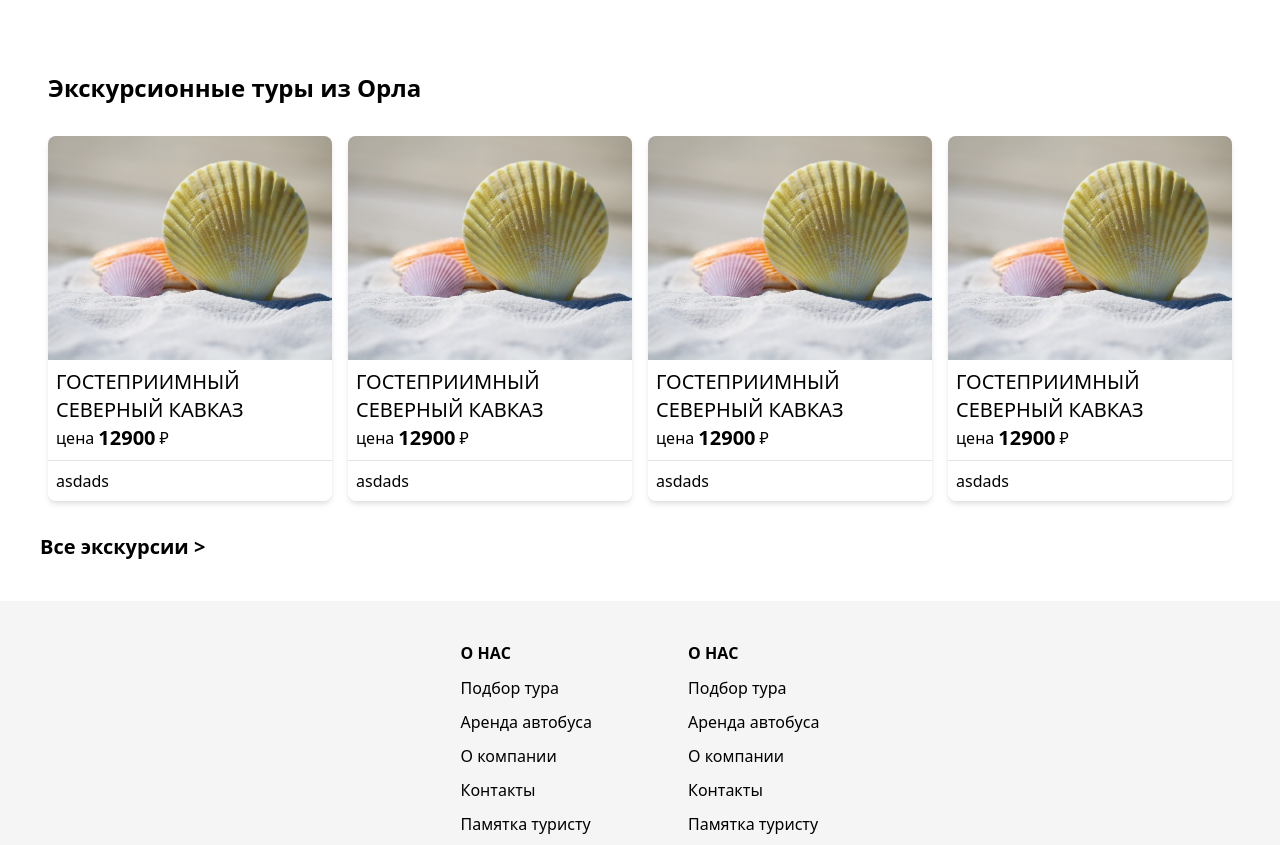
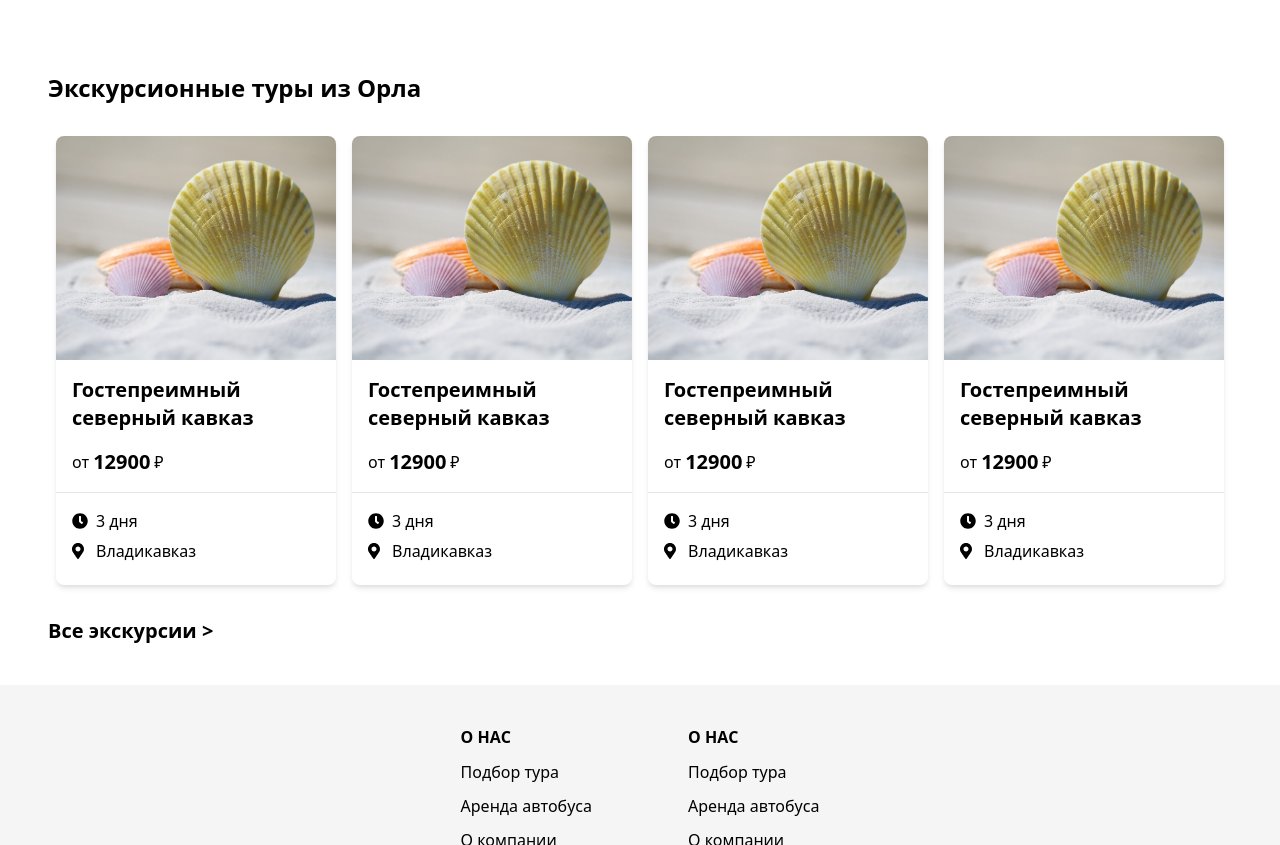
Before and after one commit to snwkng/gtorel.com, a Vue app: page / in a window 1280 px wide. Shown: the part 1560-2405 px from the top of the page. Built offline with nearby package versions, Linux system fonts and the light colour scheme.

Commit message:
styles edit

```diff
--- a/src/components/BusRent.vue
+++ b/src/components/BusRent.vue
@@ -2,7 +2,7 @@
 </script>
 
 <template>
-  <section class="container mx-auto px-10 py-10">
+  <section class="container mx-auto px-12 py-10">
     <div class="flex flex-col md:flex-row bg-gray-600 text-white w-full h-full md:h-96 p-10 h-52 rounded-xl">
       <div class="flex justify-center flex-col w-full md:w-1/2">
         <h3 class="text-4xl font-bold mb-4">Аренда микроавтобуса в Орле</h3>
--- a/src/components/SectionExcursions.vue
+++ b/src/components/SectionExcursions.vue
@@ -5,12 +5,12 @@ import ExcursionCard from "../components/cards/ExcursionCard.vue"
 <template>
   <section class="container mx-auto px-10 py-10 overflow-hidden">
     <h2 class="text-2xl font-bold mb-8 pr-2 pl-2">Экскурсионные туры из Орла</h2>
-    <div class="flex flex-wrap">
+    <div class="flex flex-wrap pr-2 pl-2">
       <excursion-card></excursion-card>
       <excursion-card></excursion-card>
       <excursion-card></excursion-card>
       <excursion-card></excursion-card>
     </div>
-    <div class="text-xl font-semibold">Все экскурсии ></div>
+    <div class="text-xl font-semibold pr-2 pl-2">Все экскурсии ></div>
   </section>
 </template>
--- a/src/components/cards/ExcursionCard.vue
+++ b/src/components/cards/ExcursionCard.vue
@@ -5,22 +5,23 @@
   <div class="flex flex-col mb-8 pr-2 pl-2 w-full sm:w-1/2 md:w-1/4">
     <router-link to="" class="overflow-hidden shadow-md hover:shadow-lg rounded-lg h-full bg-white transition">
       <div class="h-56 bg-no-repeat bg-center bg-cover bg-card-ab"></div>
-      <div class="py-2 px-2">
-        <div class="text-xl overflow-x-hidden" title="">
-          ГОСТЕПРИИМНЫЙ СЕВЕРНЫЙ КАВКАЗ
+      <div class="py-4 px-4">
+        <div class="text-xl font-semibold mb-4" title="">
+          Гостепреимный северный кавказ
         </div>
-        <div class="text-base">
+        <div class="text-base mb-4">
 
         </div>
         <div class="flex items-center">
-          <div class="mr-1">цена</div>
+          <div class="mr-1">от</div>
           <div class="text-xl font-semibold mr-1">12900</div>
           <div>₽</div>
         </div>
       </div>
       <hr>
-      <div class="py-2 px-2">
-        asdads
+      <div class="py-4 px-4">
+        <div class="flex items-center mb-1.5"><div class="w-4 mr-2"><font-awesome-icon icon="clock"></font-awesome-icon></div><span>3 дня</span></div>
+        <div class="flex items-center mb-1.5"><div class="w-4 mr-2"><font-awesome-icon icon="map-marker-alt"></font-awesome-icon></div><span>Владикавказ</span></div>
       </div>
     </router-link>
   </div>
--- a/src/main.js
+++ b/src/main.js
@@ -7,9 +7,9 @@ import router from './router'
 import './assets/css/main.css'
 
 import { library } from '@fortawesome/fontawesome-svg-core'
-import { faHome, faSearch, faMapPin, faUmbrellaBeach } from '@fortawesome/free-solid-svg-icons'
+import { faHome, faSearch, faMapPin, faUmbrellaBeach, faClock, faMapMarkerAlt } from '@fortawesome/free-solid-svg-icons'
 import { FontAwesomeIcon } from '@fortawesome/vue-fontawesome'
-library.add(faHome, faSearch, faMapPin, faUmbrellaBeach)
+library.add(faHome, faSearch, faMapPin, faUmbrellaBeach, faClock, faMapMarkerAlt)
 
 createApp(App)
   .use(router)
```
